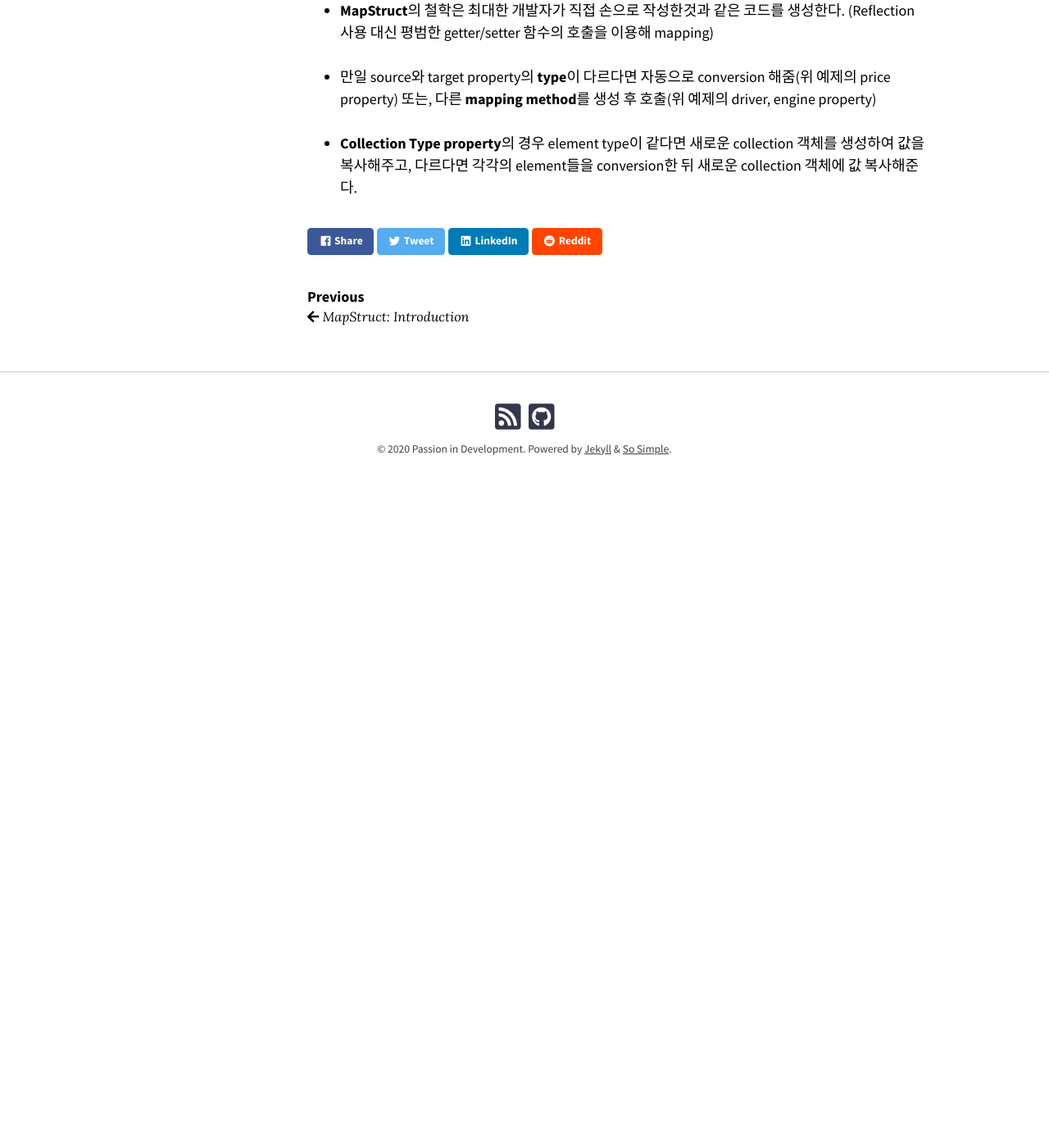
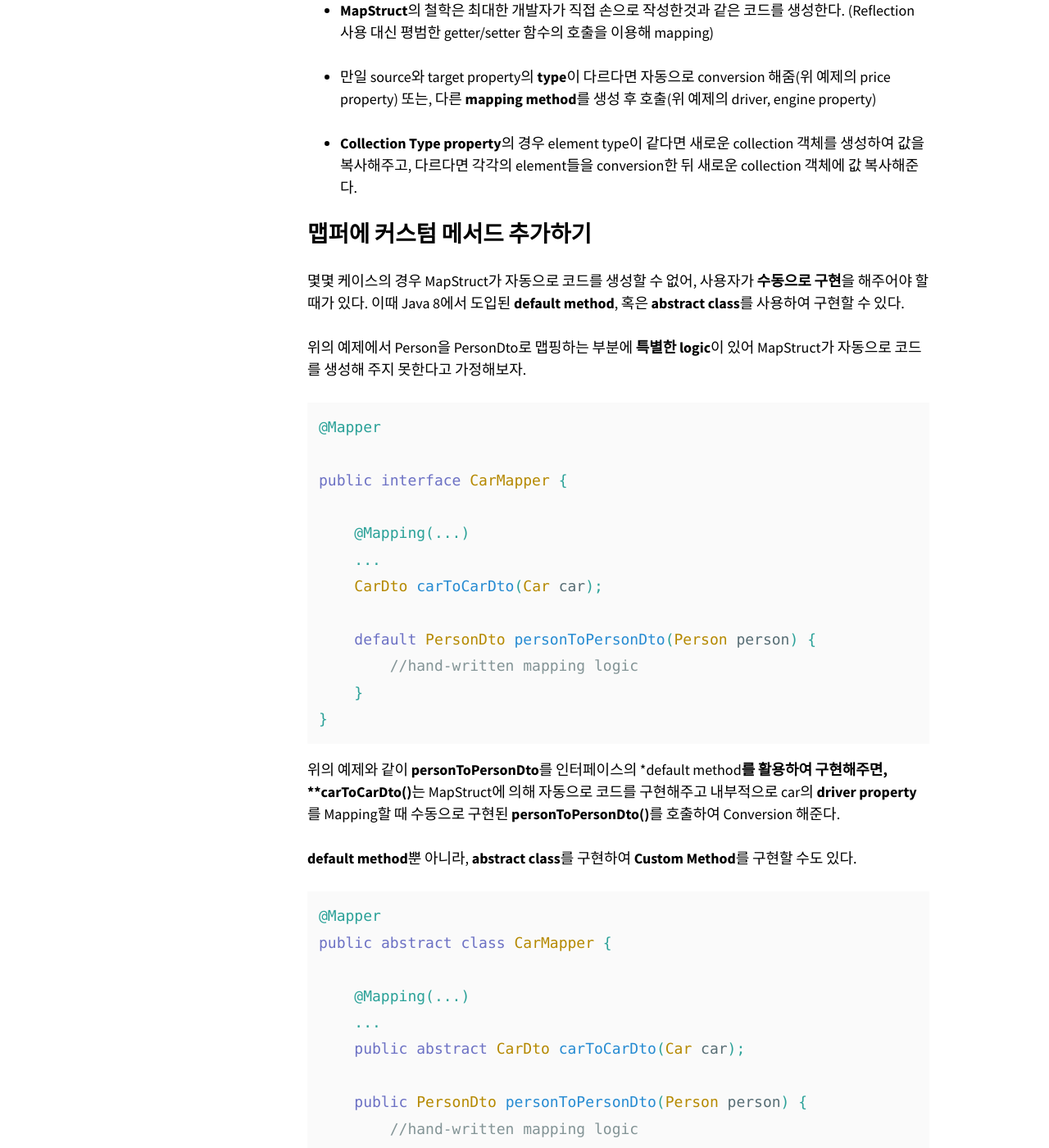
Before and after one commit to dream365/dream365.github.io, a Jekyll site: the page built from _posts/2020-06-23-mapstruct-defining-a-mapper.md, in a window 1280 px wide and 1400 px high, scrolled down 2880 px. Shown: the whole window at 82% size. Built offline with Jekyll 4.4.1, drawn with Linux system fonts in a browser that asks for light colours; nearby versions of some CDN libraries; comment, search, counter and statistics services are not loaded; before the commit the page ends 3510 px from its top, so only the background shows below that; some of the changed text lies outside the part shown.

Commit message:
Add custom methods to mappers contents in defining a mapper post

````diff
--- a/_posts/2020-06-23-mapstruct-defining-a-mapper.md
+++ b/_posts/2020-06-23-mapstruct-defining-a-mapper.md
@@ -94,3 +94,44 @@ public class CarMapperImpl implements CarMapper {
 - 만일 source와 target property의 **type**이 다르다면 자동으로 conversion 해줌(위 예제의 price property) 또는, 다른 **mapping method**를 생성 후 호출(위 예제의 driver, engine property)
 
 - **Collection Type property**의 경우 element type이 같다면 새로운 collection 객체를 생성하여 값을 복사해주고, 다르다면 각각의 element들을 conversion한 뒤 새로운 collection 객체에 값 복사해준다.
+
+## 맵퍼에 커스텀 메서드 추가하기
+
+몇몇 케이스의 경우 MapStruct가 자동으로 코드를 생성할 수 없어, 사용자가 **수동으로 구현**을 해주어야 할 때가 있다. 이때 Java 8에서 도입된 **default method**, 혹은 **abstract class**를 사용하여 구현할 수 있다.
+
+위의 예제에서 Person을 PersonDto로 맵핑하는 부분에 **특별한 logic**이 있어 MapStruct가 자동으로 코드를 생성해 주지 못한다고 가정해보자.
+
+```java
+@Mapper
+
+public interface CarMapper {
+
+    @Mapping(...)
+    ...
+    CarDto carToCarDto(Car car);
+
+    default PersonDto personToPersonDto(Person person) {
+        //hand-written mapping logic
+    }
+}
+```
+
+위의 예제와 같이 **personToPersonDto**를 인터페이스의 *default method**를 활용하여 구현해주면, **carToCarDto()**는 MapStruct에 의해 자동으로 코드를 구현해주고 내부적으로 car의 **driver property**를 Mapping할 때 수동으로 구현된 **personToPersonDto()**를 호출하여 Conversion 해준다.
+
+**default method**뿐 아니라, **abstract class**를 구현하여 **Custom Method**를 구현할 수도 있다.
+
+```java
+@Mapper
+public abstract class CarMapper {
+
+    @Mapping(...)
+    ...
+    public abstract CarDto carToCarDto(Car car);
+
+    public PersonDto personToPersonDto(Person person) {
+        //hand-written mapping logic
+    }
+}
+```
+
+**abstract class**를 사용할 경우, CarMapper를 **상속**받아 구현하는 **구현체**를 자동 생성해주고 **default method** 사용과 마찬가지로 수동으로 구현된 **personToPersonDto()**를 호출하여 사용한다.
````
